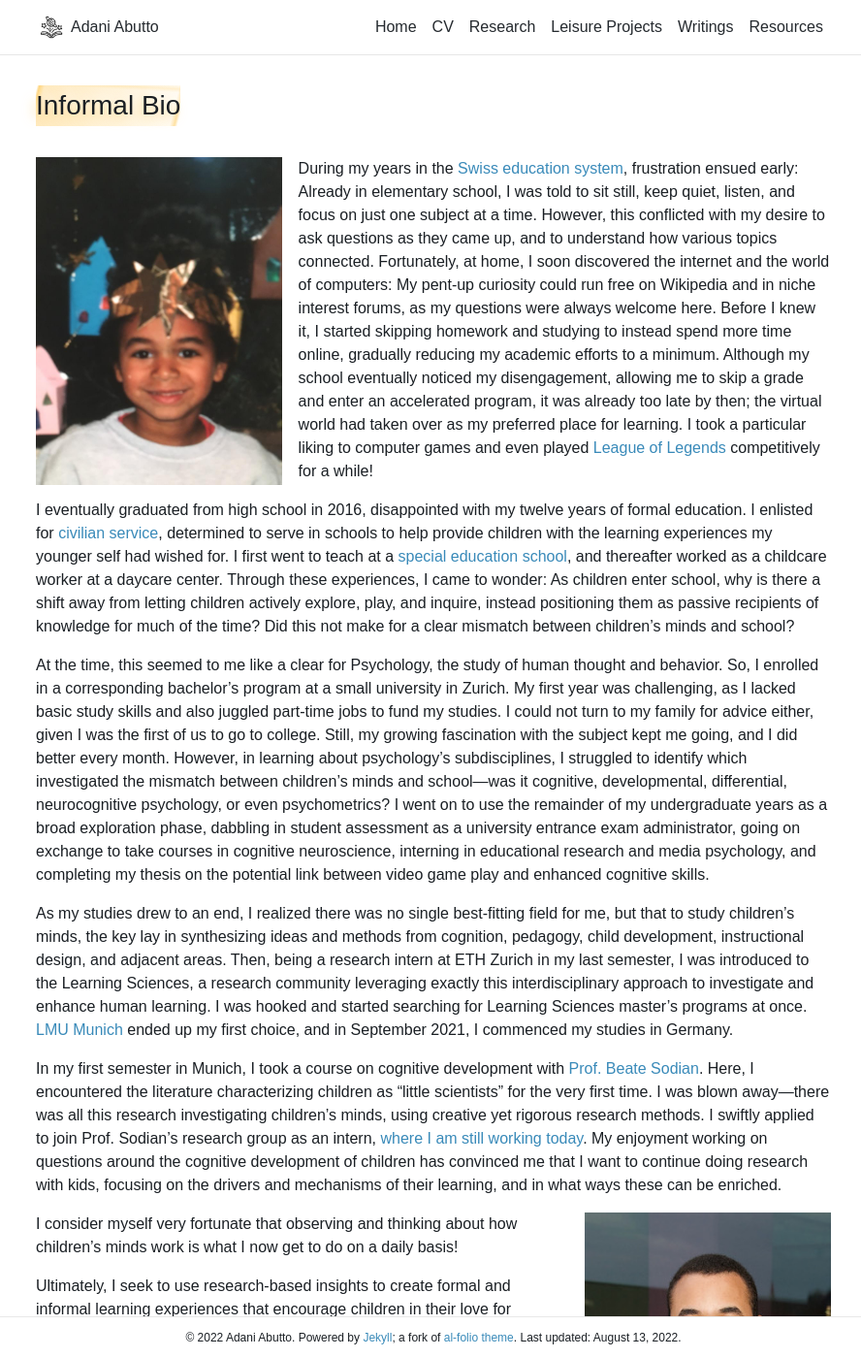
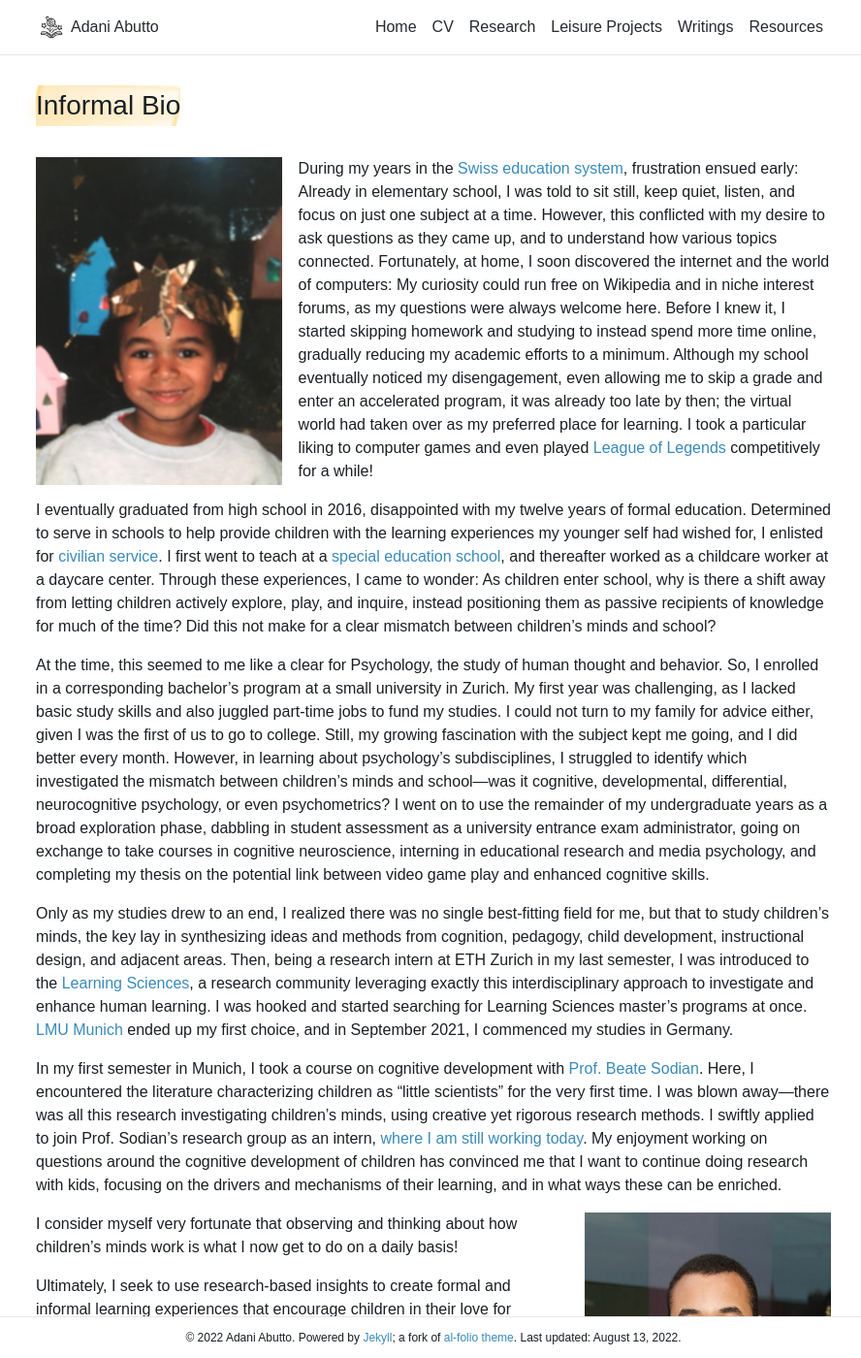
Before and after one commit to pindi-krishna/pindi-krishna.github.io, a Jekyll site: the page built from _pages/informalbio.md, in a window 1280 px wide and 1400 px high. Shown: the whole window at 97% size, without its empty margins (193-1081 px from the left). Built offline with Jekyll 4.4.1, drawn with Linux system fonts in a browser that asks for light colours; comment, search, counter and statistics services are not loaded; a style sheet for code colours, icons or effects is not loaded; some of the changed text lies outside the part shown.

Commit message:
Update informalbio.md

```diff
--- a/_pages/informalbio.md
+++ b/_pages/informalbio.md
@@ -10,13 +10,13 @@
 <img src ="/assets/img/IMG_0149.jpg">
 </div>
 
-During my years in the <a href="https://en.wikipedia.org/wiki/Education_in_Switzerland" target="_blank">Swiss education system</a>, frustration ensued early: Already in elementary school, I was told to sit still, keep quiet, listen, and focus on just one subject at a time. However, this conflicted with my desire to ask questions as they came up, and to understand how various topics connected. Fortunately, at home, I soon discovered the internet and the world of computers: My pent-up curiosity could run free on Wikipedia and in niche interest forums, as my questions were always welcome here. Before I knew it, I started skipping homework and studying to instead spend more time online, gradually reducing my academic efforts to a minimum. Although my school eventually noticed my disengagement, allowing me to skip a grade and enter an accelerated program, it was already too late by then; the virtual world had taken over as my preferred place for learning. I took a particular liking to computer games and even played <a href="https://en.wikipedia.org/wiki/League_of_Legends" target="_blank">League of Legends</a> competitively for a while!
+During my years in the <a href="https://en.wikipedia.org/wiki/Education_in_Switzerland" target="_blank">Swiss education system</a>, frustration ensued early: Already in elementary school, I was told to sit still, keep quiet, listen, and focus on just one subject at a time. However, this conflicted with my desire to ask questions as they came up, and to understand how various topics connected. Fortunately, at home, I soon discovered the internet and the world of computers: My curiosity could run free on Wikipedia and in niche interest forums, as my questions were always welcome here. Before I knew it, I started skipping homework and studying to instead spend more time online, gradually reducing my academic efforts to a minimum. Although my school eventually noticed my disengagement, even allowing me to skip a grade and enter an accelerated program, it was already too late by then; the virtual world had taken over as my preferred place for learning. I took a particular liking to computer games and even played <a href="https://en.wikipedia.org/wiki/League_of_Legends" target="_blank">League of Legends</a> competitively for a while!
 
-I eventually graduated from high school in 2016, disappointed with my twelve years of formal education. I enlisted for <a href="https://en.wikipedia.org/wiki/Swiss_Civilian_Service" target="_blank">civilian service</a>, determined to serve in schools to help provide children with the learning experiences my younger self had wished for. I first went to teach at a <a href="https://www.swissinfo.ch/eng/society/special-needs-education/44979096" target="_blank">special education school</a>, and thereafter worked as a childcare worker at a daycare center. Through these experiences, I came to wonder: As children enter school, why is there a shift away from letting children actively explore, play, and inquire, instead positioning them as passive recipients of knowledge for much of the time? Did this not make for a clear mismatch between children’s minds and school?
+I eventually graduated from high school in 2016, disappointed with my twelve years of formal education. Determined to serve in schools to help provide children with the learning experiences my younger self had wished for, I enlisted for <a href="https://en.wikipedia.org/wiki/Swiss_Civilian_Service" target="_blank">civilian service</a>. I first went to teach at a <a href="https://www.swissinfo.ch/eng/society/special-needs-education/44979096" target="_blank">special education school</a>, and thereafter worked as a childcare worker at a daycare center. Through these experiences, I came to wonder: As children enter school, why is there a shift away from letting children actively explore, play, and inquire, instead positioning them as passive recipients of knowledge for much of the time? Did this not make for a clear mismatch between children’s minds and school?
 
 At the time, this seemed to me like a clear for Psychology, the study of human thought and behavior. So, I enrolled in a corresponding bachelor’s program at a small university in Zurich. My first year was challenging, as I lacked basic study skills and also juggled part-time jobs to fund my studies. I could not turn to my family for advice either, given I was the first of us to go to college. Still, my growing fascination with the subject kept me going, and I did better every month. However, in learning about psychology’s subdisciplines, I struggled to identify which investigated the mismatch between children’s minds and school—was it cognitive, developmental, differential, neurocognitive psychology, or even psychometrics? I went on to use the remainder of my undergraduate years as a broad exploration phase, dabbling in student assessment as a university entrance exam administrator, going on exchange to take courses in cognitive neuroscience, interning in educational research and media psychology, and completing my thesis on the potential link between video game play and enhanced cognitive skills.
 
-As my studies drew to an end, I realized there was no single best-fitting field for me, but that to study children’s minds, the key lay in synthesizing ideas and methods from cognition, pedagogy, child development, instructional design, and adjacent areas. Then, being a research intern at ETH Zurich in my last semester, I was introduced to the Learning Sciences, a research community leveraging exactly this interdisciplinary approach to investigate and enhance human learning. I was hooked and started searching for Learning Sciences master’s programs at once. <a href="https://www.lmu.de/en/about-lmu/index.html" target="_blank">LMU Munich</a> ended up my first choice, and in September 2021, I commenced my studies in Germany.
+Only as my studies drew to an end, I realized there was no single best-fitting field for me, but that to study children’s minds, the key lay in synthesizing ideas and methods from cognition, pedagogy, child development, instructional design, and adjacent areas. Then, being a research intern at ETH Zurich in my last semester, I was introduced to the <a href="https://lidtfoundations.pressbooks.com/chapter/learning-sciences-by-victor-lee/" target="_blank">Learning Sciences</a>, a research community leveraging exactly this interdisciplinary approach to investigate and enhance human learning. I was hooked and started searching for Learning Sciences master’s programs at once. <a href="https://www.lmu.de/en/about-lmu/index.html" target="_blank">LMU Munich</a> ended up my first choice, and in September 2021, I commenced my studies in Germany.
 
 In my first semester in Munich, I took a course on cognitive development with <a href="https://www.mcn.uni-muenchen.de/members/former/sodian/index.html" target="_blank">Prof. Beate Sodian</a>. Here, I encountered the literature characterizing children as “little scientists” for the very first time. I was blown away—there was all this research investigating children’s minds, using creative yet rigorous research methods. I swiftly applied to join Prof. Sodian’s research group as an intern, <a href="https://www.psy.lmu.de/epp/personen/wiss_ma/adani_abutto/index.html" target="_blank">where I am still working today</a>. My enjoyment working on questions around the cognitive development of children has convinced me that I want to continue doing research with kids, focusing on the drivers and mechanisms of their learning, and in what ways these can be enriched.
 
@@ -28,4 +28,4 @@
 
 Ultimately, I seek to use research-based insights to create formal and informal learning experiences that encourage children in their love for learning and foster their basic scientific literacy. Moreover, I aim to engage in science communication directed at educators and parents, sharing our current understanding of children’s minds in an accessible manner.
 
-In my free time, I like to wander around cities and go on hikes, take deep dives into whatever topic piques my curiosity and blog about what I learn, play chess (terribly), and play some video games whenever I feel nostalgic!
+In my free time, I like to wander around cities and go on hikes, take deep dives into whatever topic piques my curiosity and <a href="/writing/">blog</a> about what I learn, play chess (terribly), and play some video games whenever I feel nostalgic!
```
